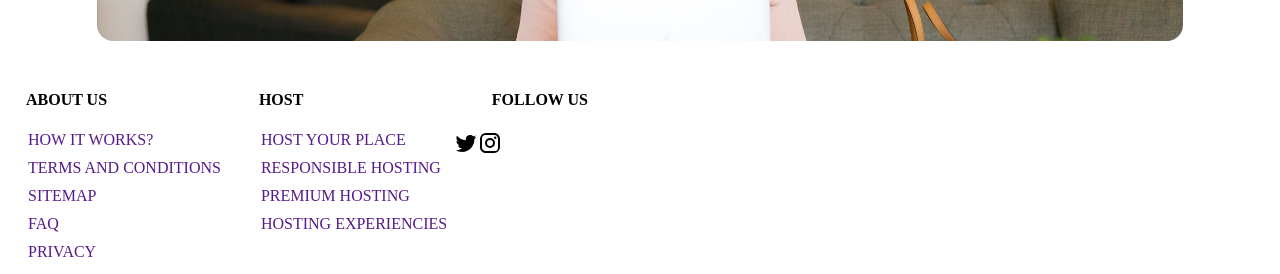
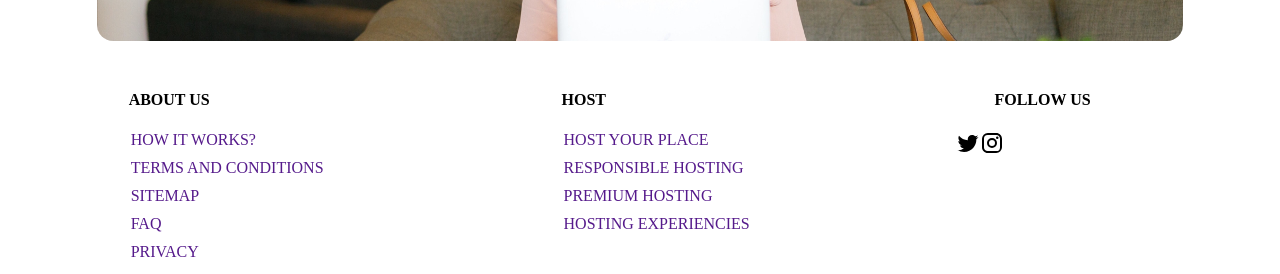
Before and after one commit to davidcesaretti/reservar, a React (Create React App) app in the folder front-end/: page / in a window 1280 px wide. Shown: the part 1238-1512 px from the top of the page. Built offline with nearby package versions, Linux system fonts and the light colour scheme; no server answers.

Commit message:
button/footer

```diff
--- a/front-end/src/App.tsx
+++ b/front-end/src/App.tsx
@@ -13,7 +13,7 @@ function App() {
       <Route exact path="/login" component={Login} />
       <Route exact path="/register" component={Register} />
       <Route exact path="/Calendary" component={Calendary} />
-      <Route exact path="/Card" component={Card} />
+      <Route exact path="/Categories" component={Card} />
     </Switch>
   );
 }
--- a/front-end/src/components/Footer/Footer.tsx
+++ b/front-end/src/components/Footer/Footer.tsx
@@ -8,6 +8,7 @@ const styles = makeStyles((theme) => ({
   footer: {
     display: "grid",
     gridTemplateColumns: "1fr 1fr 1fr",
+    columnGap: "200px",
     textDecoration: "none",
   },
   acercaa: {
@@ -26,6 +27,7 @@ const styles = makeStyles((theme) => ({
   },
   iconosli: {
     listStyle: "none",
+    marginTop: "10px",
   },
   titulo: {
     marginLeft: "38px",
--- a/front-end/src/components/Home/Home.tsx
+++ b/front-end/src/components/Home/Home.tsx
@@ -76,6 +76,10 @@ const Home = () => {
   useEffect(() => {
     dispatch(fetchCardsHotels("1", "asc", "TV", "Apartment", 4, 0));
   }, []);
+
+  const onClickHandler = () => {
+    dispatch(fetchCardsHotels(undefined,undefined,undefined,undefined,undefined,undefined))
+  }
 
   const classes = useStyle();
 
@@ -158,6 +162,7 @@ const Home = () => {
                 variant="contained"
                 color="secondary"
                 size="small"
+                href="/Categories"
                 style={{
                     display: "flex",
                     justifyContent: "center",
@@ -166,6 +171,7 @@ const Home = () => {
                     alignSelf: "center",
                     borderRadius: "1em",
                 }}
+                onClick={onClickHandler}
               >
                 <SearchIcon />
               </Button>
@@ -303,7 +309,7 @@ const Home = () => {
           </Grid>
         </Grid>
 
-        <Grid container justifyContent="space-between">
+        <Grid container justifyContent="center">
           <Footer />
         </Grid>
       </Grid>
```
